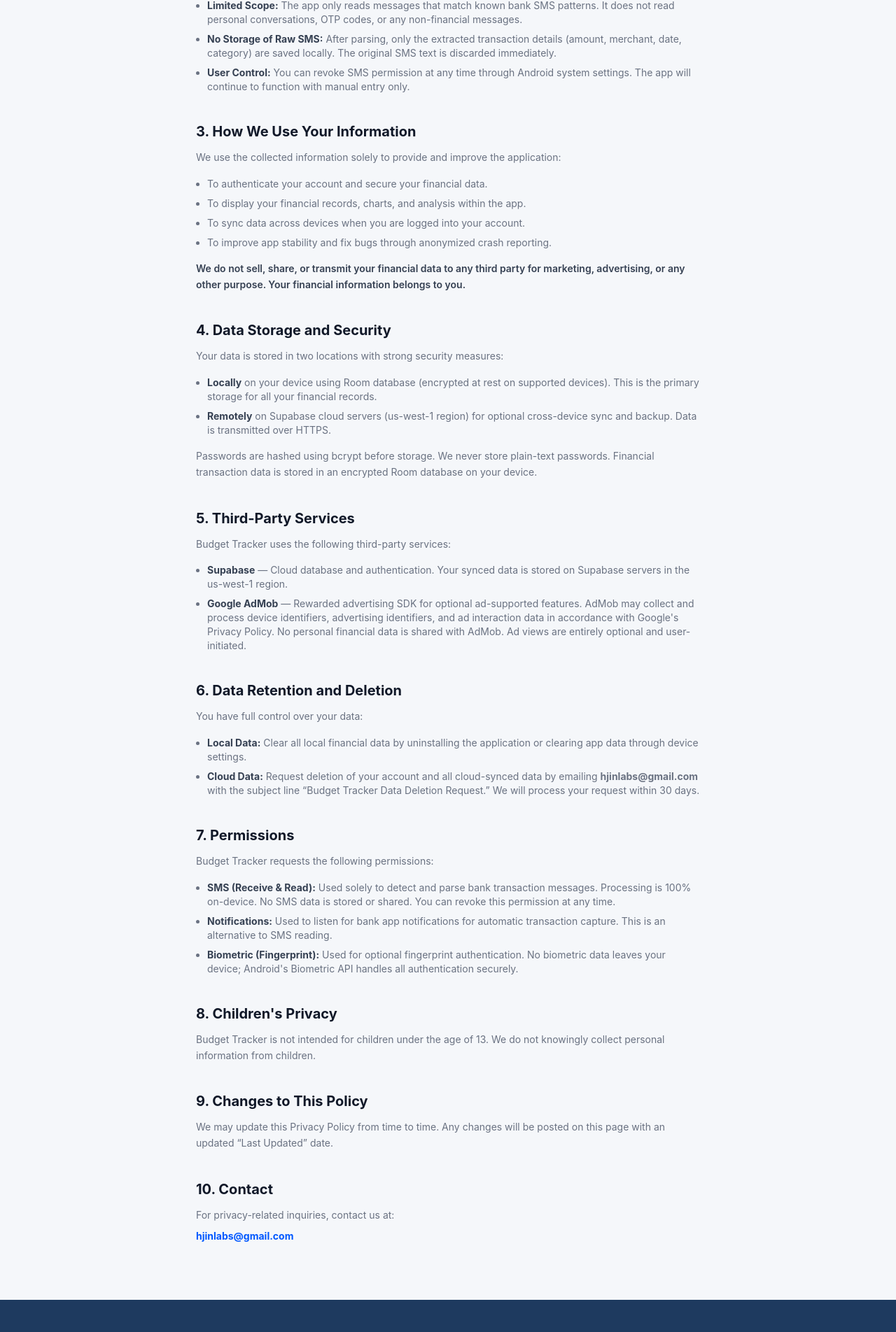
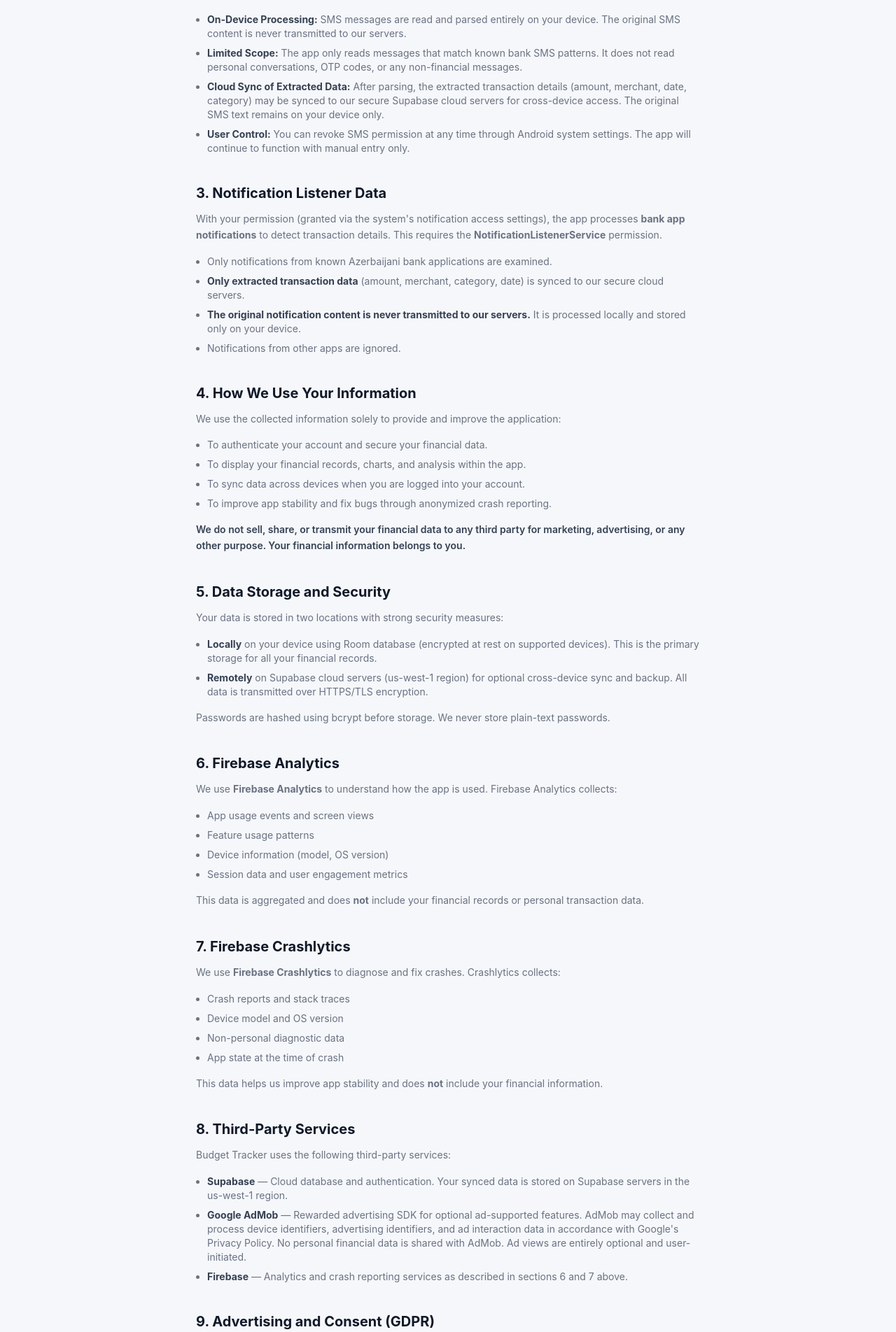
Before and after one commit to hjinlabs-netizen/hjinlabs-website, a Next.js app: page /legal/privacy-budget in a window 1280 px wide. Shown: the part 849-2753 px from the top of the page at 70% size. Built offline with nearby package versions, Linux system fonts and the light colour scheme.

Commit message:
Update Budget Tracker privacy policy for Google Play compliance

```diff
--- a/src/app/legal/privacy-budget/page.tsx
+++ b/src/app/legal/privacy-budget/page.tsx
@@ -3,7 +3,7 @@ import LegalLayout from '@/components/LegalLayout';
 
 export default function PrivacyBudgetPage() {
   return (
-    <LegalLayout title="Budget Tracker — Privacy Policy" lastUpdated="July 27, 2026">
+    <LegalLayout title="Budget Tracker — Privacy Policy" lastUpdated="September 4, 2026">
       <div>
         <p className="text-gray-500 leading-relaxed text-sm mb-6">
           This policy applies specifically to the <strong>Budget Tracker</strong> Android application
@@ -20,7 +20,8 @@ export default function PrivacyBudgetPage() {
         <ul className="space-y-2 text-sm text-gray-500 ml-4 list-disc">
           <li><strong className="text-gray-700">Account Information:</strong> Email address and password (stored as a secure bcrypt hash) when you create an account.</li>
           <li><strong className="text-gray-700">Transaction Data:</strong> Income and expense records you enter manually or capture automatically, including amounts, categories, dates, and merchant names.</li>
-          <li><strong className="text-gray-700">SMS Data (with permission):</strong> If you grant SMS permission, the app reads incoming bank SMS messages locally on your device to automatically extract transaction details (amount, merchant, date). <strong className="text-gray-900">This processing happens entirely on-device.</strong> Only the extracted numerical transaction data is stored; the full SMS content is never transmitted, stored, or shared.</li>
+          <li><strong className="text-gray-700">SMS Data (with permission):</strong> If you grant SMS permission, the app reads incoming bank SMS messages locally on your device to automatically extract transaction details (amount, merchant, date). <strong className="text-gray-900">The original SMS message text is never transmitted to our servers.</strong> Only the extracted transaction data may be securely synced to our cloud servers for cross-device access.</li>
+          <li><strong className="text-gray-700">Notification Data (with permission):</strong> If you grant notification access, the app monitors bank app notifications to detect transactions. Only extracted transaction data is synced; original notification content is never transmitted.</li>
           <li><strong className="text-gray-700">Device Information:</strong> Android OS version and device model for analytics and crash reporting.</li>
         </ul>
       </div>
@@ -31,15 +32,28 @@ export default function PrivacyBudgetPage() {
           Budget Tracker&apos;s SMS auto-capture feature is designed with privacy as a priority:
         </p>
         <ul className="mt-4 space-y-2 text-sm text-gray-500 ml-4 list-disc">
-          <li><strong className="text-gray-700">100% On-Device Processing:</strong> SMS messages are read and parsed entirely on your device. No SMS content — whether full messages or extracted data — is ever sent to our servers or any third party.</li>
+          <li><strong className="text-gray-700">On-Device Processing:</strong> SMS messages are read and parsed entirely on your device. The original SMS content is never transmitted to our servers.</li>
           <li><strong className="text-gray-700">Limited Scope:</strong> The app only reads messages that match known bank SMS patterns. It does not read personal conversations, OTP codes, or any non-financial messages.</li>
-          <li><strong className="text-gray-700">No Storage of Raw SMS:</strong> After parsing, only the extracted transaction details (amount, merchant, date, category) are saved locally. The original SMS text is discarded immediately.</li>
+          <li><strong className="text-gray-700">Cloud Sync of Extracted Data:</strong> After parsing, the extracted transaction details (amount, merchant, date, category) may be synced to our secure Supabase cloud servers for cross-device access. The original SMS text remains on your device only.</li>
           <li><strong className="text-gray-700">User Control:</strong> You can revoke SMS permission at any time through Android system settings. The app will continue to function with manual entry only.</li>
         </ul>
       </div>
 
       <div>
-        <h2 className="text-xl font-bold mb-3 text-gray-900">3. How We Use Your Information</h2>
+        <h2 className="text-xl font-bold mb-3 text-gray-900">3. Notification Listener Data</h2>
+        <p className="text-gray-500 leading-relaxed text-sm mb-4">
+          With your permission (granted via the system&apos;s notification access settings), the app processes <strong>bank app notifications</strong> to detect transaction details. This requires the <strong>NotificationListenerService</strong> permission.
+        </p>
+        <ul className="space-y-2 text-sm text-gray-500 ml-4 list-disc">
+          <li>Only notifications from known Azerbaijani bank applications are examined.</li>
+          <li><strong className="text-gray-700">Only extracted transaction data</strong> (amount, merchant, category, date) is synced to our secure cloud servers.</li>
+          <li><strong className="text-gray-700">The original notification content is never transmitted to our servers.</strong> It is processed locally and stored only on your device.</li>
+          <li>Notifications from other apps are ignored.</li>
+        </ul>
+      </div>
+
+      <div>
+        <h2 className="text-xl font-bold mb-3 text-gray-900">4. How We Use Your Information</h2>
         <p className="text-gray-500 leading-relaxed text-sm mb-4">
           We use the collected information solely to provide and improve the application:
         </p>
@@ -56,56 +70,132 @@ export default function PrivacyBudgetPage() {
       </div>
 
       <div>
-        <h2 className="text-xl font-bold mb-3 text-gray-900">4. Data Storage and Security</h2>
+        <h2 className="text-xl font-bold mb-3 text-gray-900">5. Data Storage and Security</h2>
         <p className="text-gray-500 leading-relaxed text-sm mb-4">
           Your data is stored in two locations with strong security measures:
         </p>
         <ul className="space-y-2 text-sm text-gray-500 ml-4 list-disc mb-4">
           <li><strong className="text-gray-700">Locally</strong> on your device using Room database (encrypted at rest on supported devices). This is the primary storage for all your financial records.</li>
-          <li><strong className="text-gray-700">Remotely</strong> on Supabase cloud servers (us-west-1 region) for optional cross-device sync and backup. Data is transmitted over HTTPS.</li>
+          <li><strong className="text-gray-700">Remotely</strong> on Supabase cloud servers (us-west-1 region) for optional cross-device sync and backup. All data is transmitted over HTTPS/TLS encryption.</li>
         </ul>
         <p className="text-gray-500 leading-relaxed text-sm">
           Passwords are hashed using bcrypt before storage. We never store plain-text passwords.
-          Financial transaction data is stored in an encrypted Room database on your device.
         </p>
       </div>
 
       <div>
-        <h2 className="text-xl font-bold mb-3 text-gray-900">5. Third-Party Services</h2>
+        <h2 className="text-xl font-bold mb-3 text-gray-900">6. Firebase Analytics</h2>
+        <p className="text-gray-500 leading-relaxed text-sm mb-4">
+          We use <strong>Firebase Analytics</strong> to understand how the app is used. Firebase Analytics collects:
+        </p>
+        <ul className="space-y-2 text-sm text-gray-500 ml-4 list-disc">
+          <li>App usage events and screen views</li>
+          <li>Feature usage patterns</li>
+          <li>Device information (model, OS version)</li>
+          <li>Session data and user engagement metrics</li>
+        </ul>
+        <p className="text-gray-500 leading-relaxed text-sm mt-4">
+          This data is aggregated and does <strong>not</strong> include your financial records or personal transaction data.
+        </p>
+      </div>
+
+      <div>
+        <h2 className="text-xl font-bold mb-3 text-gray-900">7. Firebase Crashlytics</h2>
+        <p className="text-gray-500 leading-relaxed text-sm mb-4">
+          We use <strong>Firebase Crashlytics</strong> to diagnose and fix crashes. Crashlytics collects:
+        </p>
+        <ul className="space-y-2 text-sm text-gray-500 ml-4 list-disc">
+          <li>Crash reports and stack traces</li>
+          <li>Device model and OS version</li>
+          <li>Non-personal diagnostic data</li>
+          <li>App state at the time of crash</li>
+        </ul>
+        <p className="text-gray-500 leading-relaxed text-sm mt-4">
+          This data helps us improve app stability and does <strong>not</strong> include your financial information.
+        </p>
+      </div>
+
+      <div>
+        <h2 className="text-xl font-bold mb-3 text-gray-900">8. Third-Party Services</h2>
         <p className="text-gray-500 leading-relaxed text-sm mb-4">
           Budget Tracker uses the following third-party services:
         </p>
         <ul className="space-y-2 text-sm text-gray-500 ml-4 list-disc">
           <li><strong className="text-gray-700">Supabase</strong> — Cloud database and authentication. Your synced data is stored on Supabase servers in the us-west-1 region.</li>
           <li><strong className="text-gray-700">Google AdMob</strong> — Rewarded advertising SDK for optional ad-supported features. AdMob may collect and process device identifiers, advertising identifiers, and ad interaction data in accordance with Google&apos;s Privacy Policy. No personal financial data is shared with AdMob. Ad views are entirely optional and user-initiated.</li>
+          <li><strong className="text-gray-700">Firebase</strong> — Analytics and crash reporting services as described in sections 6 and 7 above.</li>
         </ul>
       </div>
 
       <div>
-        <h2 className="text-xl font-bold mb-3 text-gray-900">6. Data Retention and Deletion</h2>
-        <p className="text-gray-500 leading-relaxed text-sm">
-          You have full control over your data:
+        <h2 className="text-xl font-bold mb-3 text-gray-900">9. Advertising and Consent (GDPR)</h2>
+        <p className="text-gray-500 leading-relaxed text-sm mb-4">
+          For users in the European Economic Area (EEA), United Kingdom, and other regions requiring consent:
         </p>
-        <ul className="mt-4 space-y-2 text-sm text-gray-500 ml-4 list-disc">
-          <li><strong className="text-gray-700">Local Data:</strong> Clear all local financial data by uninstalling the application or clearing app data through device settings.</li>
-          <li><strong className="text-gray-700">Cloud Data:</strong> Request deletion of your account and all cloud-synced data by emailing <strong>hjinlabs@gmail.com</strong> with the subject line &ldquo;Budget Tracker Data Deletion Request.&rdquo; We will process your request within 30 days.</li>
+        <ul className="space-y-2 text-sm text-gray-500 ml-4 list-disc">
+          <li>We use <strong>Google User Messaging Platform (UMP)</strong> to manage your advertising consent.</li>
+          <li>Personalized advertising is only shown after you provide explicit consent.</li>
+          <li>You can withdraw consent at any time through the app&apos;s ad settings or your device settings.</li>
+          <li>Non-personalized ads may be shown even without consent for ad-supported features.</li>
         </ul>
       </div>
 
       <div>
-        <h2 className="text-xl font-bold mb-3 text-gray-900">7. Permissions</h2>
+        <h2 className="text-xl font-bold mb-3 text-gray-900">10. Data Retention and Deletion</h2>
+        <p className="text-gray-500 leading-relaxed text-sm mb-4">
+          You have full control over your data:
+        </p>
+        <ul className="space-y-2 text-sm text-gray-500 ml-4 list-disc mb-4">
+          <li><strong className="text-gray-700">Local Data:</strong> Clear all local financial data by uninstalling the application or clearing app data through device settings.</li>
+          <li><strong className="text-gray-700">Cloud Data:</strong> You can request deletion of your account and all cloud-synced data using either method below.</li>
+        </ul>
+        <p className="text-gray-500 leading-relaxed text-sm mb-4">
+          <strong className="text-gray-700">In-App Deletion:</strong> Go to <strong>Profile → Delete account</strong> in the app to permanently delete your account and all data.
+        </p>
+        <p className="text-gray-500 leading-relaxed text-sm mb-4">
+          <strong className="text-gray-700">Web Deletion (No Login Required):</strong> You can also request account deletion without logging in by visiting:
+        </p>
+        <a
+          href="https://www.hjinlabs.online/products/budget-tracker/delete-account/"
+          target="_blank"
+          rel="noopener noreferrer"
+          className="text-[#0057FF] font-bold text-sm hover:underline inline-block mb-4"
+        >
+          https://www.hjinlabs.online/products/budget-tracker/delete-account/
+        </a>
+        <p className="text-gray-500 leading-relaxed text-sm">
+          Alternatively, email <strong>hjinlabs@gmail.com</strong> with the subject line &ldquo;Budget Tracker Data Deletion Request.&rdquo; We will process your request within 30 days.
+        </p>
+      </div>
+
+      <div>
+        <h2 className="text-xl font-bold mb-3 text-gray-900">11. User Rights</h2>
+        <p className="text-gray-500 leading-relaxed text-sm mb-4">
+          You have the right to:
+        </p>
+        <ul className="space-y-2 text-sm text-gray-500 ml-4 list-disc">
+          <li><strong className="text-gray-700">Access</strong> your personal data.</li>
+          <li><strong className="text-gray-700">Correct</strong> inaccurate data.</li>
+          <li><strong className="text-gray-700">Delete</strong> your account and associated data.</li>
+          <li><strong className="text-gray-700">Withdraw</strong> permissions (e.g., SMS and notification access) at any time via device settings.</li>
+          <li><strong className="text-gray-700">Opt out</strong> of personalized advertising via your device&apos;s ad settings.</li>
+        </ul>
+      </div>
+
+      <div>
+        <h2 className="text-xl font-bold mb-3 text-gray-900">12. Permissions</h2>
         <p className="text-gray-500 leading-relaxed text-sm mb-4">
           Budget Tracker requests the following permissions:
         </p>
         <ul className="space-y-2 text-sm text-gray-500 ml-4 list-disc">
-          <li><strong className="text-gray-700">SMS (Receive & Read):</strong> Used solely to detect and parse bank transaction messages. Processing is 100% on-device. No SMS data is stored or shared. You can revoke this permission at any time.</li>
-          <li><strong className="text-gray-700">Notifications:</strong> Used to listen for bank app notifications for automatic transaction capture. This is an alternative to SMS reading.</li>
+          <li><strong className="text-gray-700">SMS (Receive):</strong> Used solely to detect and parse bank transaction messages. Processing is 100% on-device. Original SMS content is never transmitted to servers. You can revoke this permission at any time.</li>
+          <li><strong className="text-gray-700">Notifications:</strong> Used to listen for bank app notifications for automatic transaction capture. Only extracted transaction data is synced.</li>
           <li><strong className="text-gray-700">Biometric (Fingerprint):</strong> Used for optional fingerprint authentication. No biometric data leaves your device; Android&apos;s Biometric API handles all authentication securely.</li>
         </ul>
       </div>
 
       <div>
-        <h2 className="text-xl font-bold mb-3 text-gray-900">8. Children&apos;s Privacy</h2>
+        <h2 className="text-xl font-bold mb-3 text-gray-900">13. Children&apos;s Privacy</h2>
         <p className="text-gray-500 leading-relaxed text-sm">
           Budget Tracker is not intended for children under the age of 13. We do not knowingly
           collect personal information from children.
@@ -113,7 +203,7 @@ export default function PrivacyBudgetPage() {
       </div>
 
       <div>
-        <h2 className="text-xl font-bold mb-3 text-gray-900">9. Changes to This Policy</h2>
+        <h2 className="text-xl font-bold mb-3 text-gray-900">14. Changes to This Policy</h2>
         <p className="text-gray-500 leading-relaxed text-sm">
           We may update this Privacy Policy from time to time. Any changes will be posted on this page
           with an updated &ldquo;Last Updated&rdquo; date.
@@ -121,9 +211,9 @@ export default function PrivacyBudgetPage() {
       </div>
 
       <div>
-        <h2 className="text-xl font-bold mb-3 text-gray-900">10. Contact</h2>
-        <p className="text-gray-500 leading-relaxed text-sm">For privacy-related inquiries, contact us at:</p>
-        <a href="mailto:hjinlabs@gmail.com" className="text-[#0057FF] font-bold text-sm hover:underline mt-2 inline-block">
+        <h2 className="text-xl font-bold mb-3 text-gray-900">15. Contact</h2>
+        <p className="text-gray-500 leading-relaxed text-sm mb-2">For privacy-related inquiries, contact us at:</p>
+        <a href="mailto:hjinlabs@gmail.com" className="text-[#0057FF] font-bold text-sm hover:underline inline-block">
           hjinlabs@gmail.com
         </a>
       </div>
```
